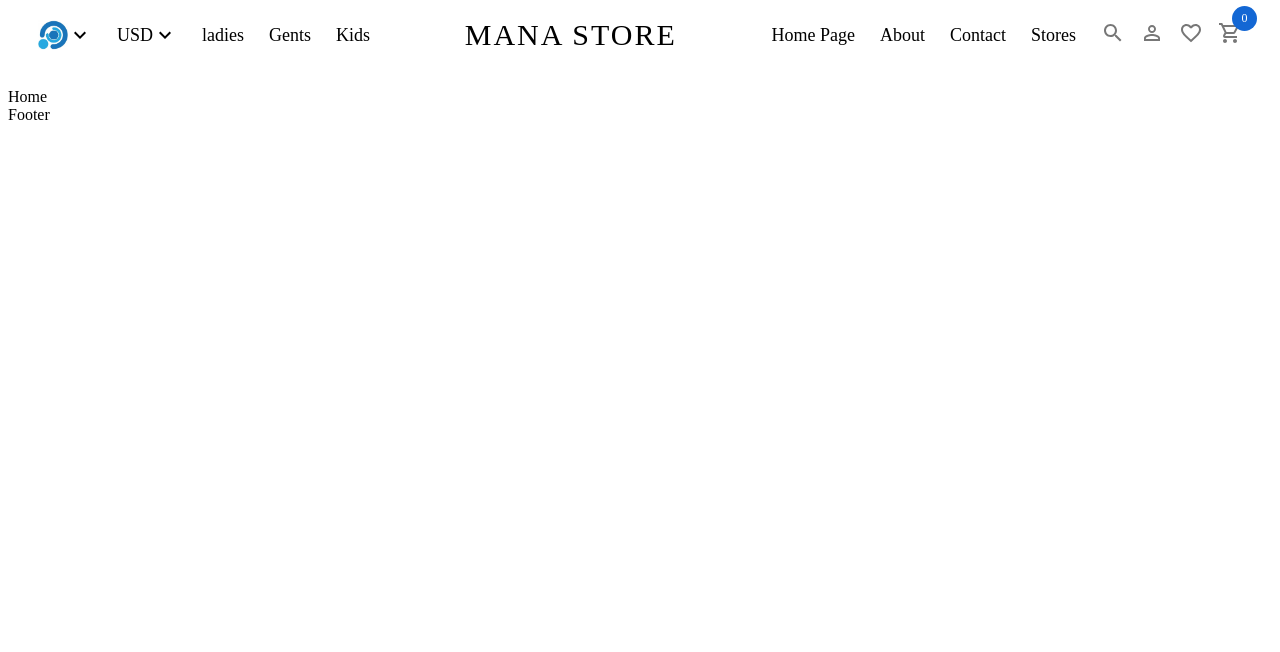
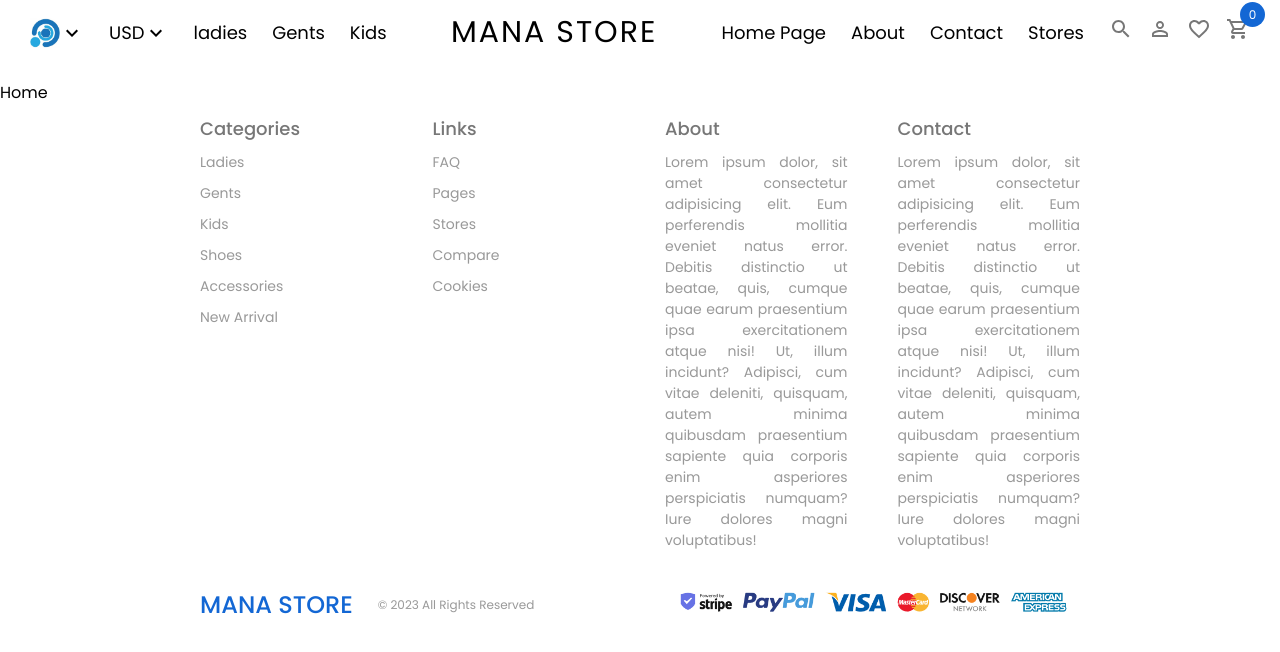
Before and after one commit to mhperera/ECommerce, a React (Vite) app in the folder client/: page / in a window 1280 px wide. Shown: the top 652 px of the page. Built offline with nearby package versions, Linux system fonts and the light colour scheme.

Commit message:
Styled Footer Component

```diff
--- a/client/src/App.scss
+++ b/client/src/App.scss
@@ -1,3 +1,15 @@
+// $blue : #1367d4;
+// $gray-dark: #777;
+// $gray-light: #999;
+
+@import url('https://fonts.googleapis.com/css2?family=Poppins:wght@100;300;400;500;600;700;800&display=swap');
+
+*{
+    font-family: 'Poppins', sans-serif;
+    padding: 0;
+    margin: 0;
+}
+
 .app{
 
     .link {
--- a/client/src/components/Footer/Footer.jsx
+++ b/client/src/components/Footer/Footer.jsx
@@ -1,10 +1,57 @@
 import React from 'react'
+import "./Footer.scss";
 
 const Footer = () => {
   return (
-    <div>
-      Footer
-    </div>
+    <footer>
+
+      <div className="top">
+
+        <div className="item">
+          <h1>Categories</h1>
+          <span>Ladies</span>
+          <span>Gents</span>
+          <span>Kids</span>
+          <span>Shoes</span>
+          <span>Accessories</span>
+          <span>New Arrival</span>
+        </div>
+
+        <div className="item">
+          <h1>Links</h1>
+          <span>FAQ</span>
+          <span>Pages</span>
+          <span>Stores</span>
+          <span>Compare</span>
+          <span>Cookies</span>
+        </div>
+
+        <div className="item">
+          <h1>About</h1>
+          <span>Lorem ipsum dolor, sit amet consectetur adipisicing elit. Eum perferendis mollitia eveniet natus error. Debitis distinctio ut beatae, quis, cumque quae earum praesentium ipsa exercitationem atque nisi! Ut, illum incidunt? Adipisci, cum vitae deleniti, quisquam, autem minima quibusdam praesentium sapiente quia corporis enim asperiores perspiciatis numquam? Iure dolores magni voluptatibus!</span>
+        </div>
+
+        <div className="item">
+          <h1>Contact</h1>
+          <span>Lorem ipsum dolor, sit amet consectetur adipisicing elit. Eum perferendis mollitia eveniet natus error. Debitis distinctio ut beatae, quis, cumque quae earum praesentium ipsa exercitationem atque nisi! Ut, illum incidunt? Adipisci, cum vitae deleniti, quisquam, autem minima quibusdam praesentium sapiente quia corporis enim asperiores perspiciatis numquam? Iure dolores magni voluptatibus!</span>
+        </div>
+
+      </div>
+
+      <div className="bottom">
+
+        <div className="left">
+          <span className="logo">MANA STORE</span>
+          <span className="copyright"> &copy; 2023 All Rights Reserved</span>
+        </div>
+
+        <div className="right">
+          <img src="./img/payment.png" alt="" />
+        </div>
+
+      </div>
+
+    </footer>
   )
 }
 
--- /dev/null
+++ b/client/src/components/Footer/Footer.scss
@@ -0,0 +1,65 @@
+footer{
+
+    margin: 10px 200px 20px 200px;
+
+    .top{
+
+        display: flex;
+        gap: 50px;
+
+        .item{
+            flex: 1;
+            display: flex;
+            flex-direction: column;
+            gap: 10px;
+            text-align: justify;
+            font-size: 14px;
+
+            h1{
+                font-size: 18px;
+                font-weight: 500;
+                color: #777;
+            }
+
+            span{
+                color: #999;
+            }
+
+        }
+
+    }
+
+    .bottom{
+
+        display: flex;
+        align-items: center;
+        justify-content: space-between;
+        margin-top: 25px;
+
+        .left{
+            display: flex;
+            align-items: center;
+
+            .logo{
+                font-size: 24px;
+                font-weight: 500;
+                color: #1367d4;
+            }
+
+            .copyright{
+                margin-left: 25px;
+                font-size: 12px;
+                color: #999
+            }
+
+        }
+
+        .right{
+            img{
+                height: 50px;
+            }
+        }
+
+    }
+
+}
```
